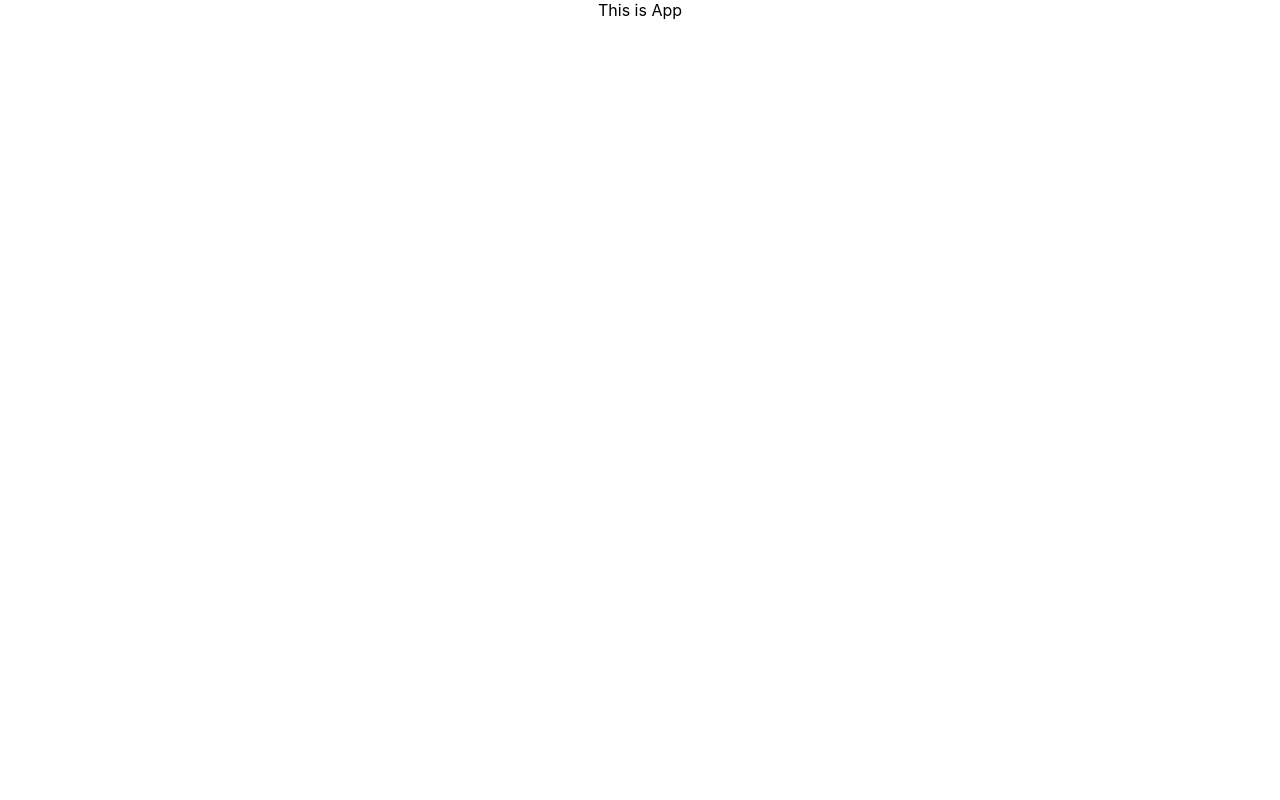
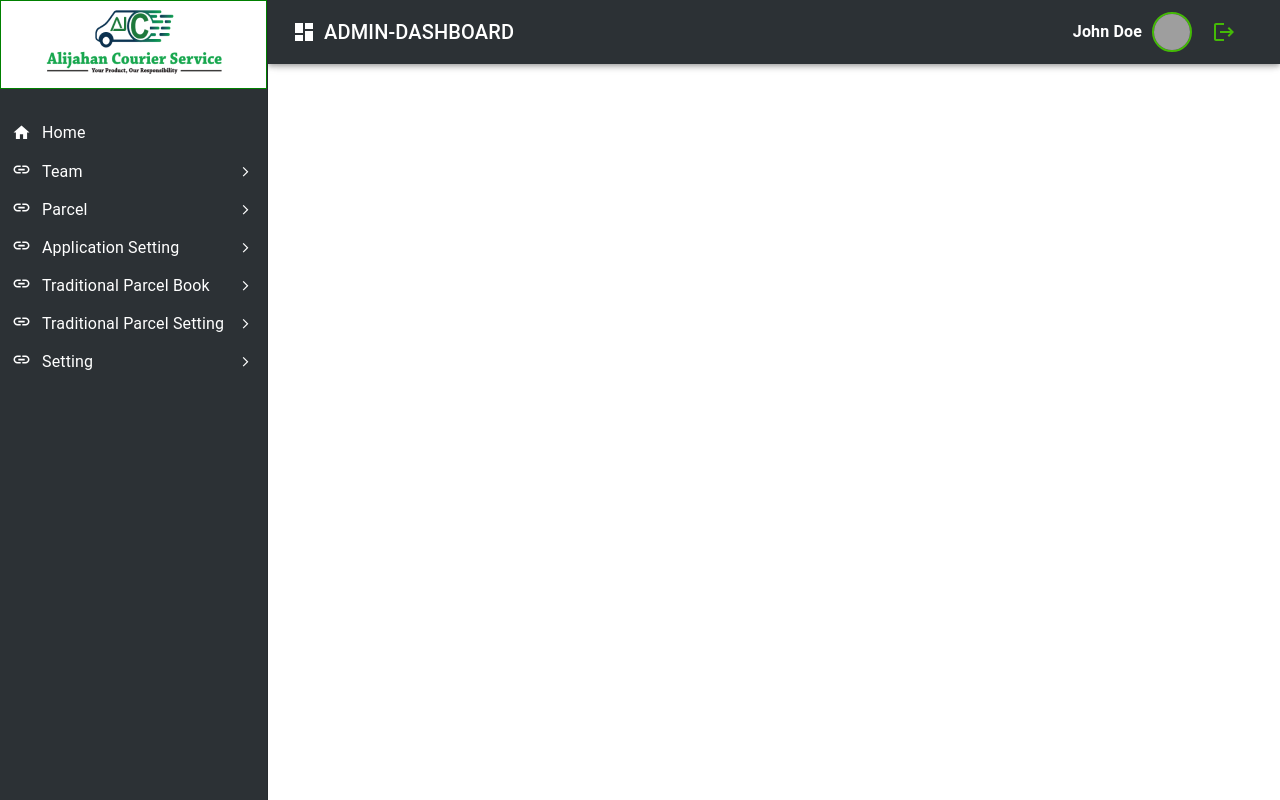
Before and after one commit to Ashraful2880/Alijahan-Courier-Client, a React (Create React App) app: page / in a window 1280 px wide. Built offline with nearby package versions, Linux system fonts and the light colour scheme; grey boxes are pictures that could not be loaded.

Commit message:
Dashboard Menu Added

```diff
--- a/src/App.css
+++ b/src/App.css
@@ -1,3 +1,167 @@
 .App {
   text-align: center;
 }
+
+:root {
+  --color1: #2c3135;
+  --color2: #1d1f20;
+  --color3: #44ba06;
+}
+
+.App {
+  text-align: center;
+}
+
+/* common classes */
+.borderColor {
+  border-color: var(--color1) !important;
+}
+
+.bgColor {
+  background-color: var(--color1) !important;
+}
+
+.textColor {
+  color: var(--color1) !important;
+}
+
+.iconBtn {
+  color: var(--color2) !important;
+  cursor: pointer;
+  width: 1.2em !important;
+  height: 1.2em !important;
+  margin: 0 5px;
+}
+
+/* //MuiInputBase// */
+.MuiInputBase-formControl::before,
+.MuiInputBase-formControl::after,
+.MuiOutlinedInput-root .MuiOutlinedInput-notchedOutline {
+  border-color: var(--color1) !important;
+}
+
+.MuiInputBase-input,
+.MuiOutlinedInput-root,
+.MuiInputLabel-root {
+  background-color: transparent !important;
+}
+
+.MuiInputLabel-shrink {
+  color: var(--color1) !important;
+}
+
+/* //dashboard// */
+.dashboard .MuiDrawer-paper {
+  background-color: var(--color1);
+}
+
+.dashboard .MuiTypography-root {
+  font-size: 1rem;
+}
+
+.dashboard .MuiListItem-root {
+  color: white;
+  padding: 4px 1px;
+}
+
+.dashboard .MuiListItem-root:hover .MuiSvgIcon-root,
+.dashboard .MuiAccordionSummary-root:hover .MuiSvgIcon-root {
+  color: var(--color3);
+}
+
+.dashboard .MuiListItem-root:hover {
+  background-color: var(--color1);
+  border-left: 4px solid var(--color3);
+}
+
+.dashboard .MuiListItemIcon-root {
+  color: white;
+  min-width: 22px !important;
+}
+
+.dashboard .MuiSvgIcon-root {
+  width: 0.8em;
+  height: 0.8em;
+  min-width: 41px;
+  color: white;
+}
+
+.dashboard .link {
+  text-decoration: none;
+  font-weight: bold;
+}
+
+.dashboard .MuiAvatar-root {
+  width: 65px;
+  height: 65px;
+}
+
+.dashboard .MuiAccordionSummary-content {
+  margin: 0 !important;
+}
+
+.dashboard .MuiAccordionSummary-root {
+  flex-direction: row !important;
+  background-color: var(--color1);
+  color: white;
+  padding: 0;
+  min-height: auto !important;
+  padding: 7px 1px;
+}
+
+.dashboard .MuiAccordionSummary-root:hover {
+  background-color: var(--color1);
+  border-left: 4px solid var(--color3);
+}
+
+.dashboard .MuiAccordionDetails-root {
+  padding: 0;
+}
+
+.dashboard .MuiList-root {
+  background-color: var(--color2);
+}
+
+.activeButton {
+  background-color: var(--color1);
+  border-left: 4px solid var(--color3);
+}
+
+.button {
+  background-color: var(--color1) !important;
+  color: transparent !important;
+  color: white !important;
+}
+
+.button:hover {
+  background-color: white !important;
+  color: var(--color1) !important;
+}
+
+/*  Scrollbar style */
+::-webkit-scrollbar {
+  width: 5px;
+}
+
+::-webkit-scrollbar-thumb {
+  background: var(--color3) !important;
+}
+
+/* logout button */
+.logout .MuiSvgIcon-root {
+  color: var(--color3) !important;
+}
+
+.logout .MuiButton-root:hover {
+  color: white !important;
+  background-color: var(--color3);
+}
+
+.logout .MuiButton-root:hover .MuiSvgIcon-root {
+  color: white !important;
+}
+
+/* Table */
+.table .MuiButtonBase-root {
+  color: var(--color1) !important;
+}
--- a/src/App.js
+++ b/src/App.js
@@ -1,9 +1,22 @@
+import { BrowserRouter, Route, Routes } from 'react-router-dom';
 import './App.css';
+import Dashboard from './Component/Dashboard/Dashboard';
+import Login from './Component/Login/Login';
+import ResetPassword from './Component/ResetPassword/ResetPassword';
+import Signup from './Component/Signup/Signup';
 
 function App() {
   return (
     <div className="App">
-      This is App
+      <BrowserRouter>
+        <Routes>
+          <Route path='/' element={<Dashboard />} />
+          <Route path='/register' element={<Signup />} />
+          <Route path='/login' element={<Login />} />
+          <Route path='/resetPassword' element={<ResetPassword />} />
+          <Route path="/dashboard/*" element={<Dashboard />} />
+        </Routes>
+      </BrowserRouter>
     </div>
   );
 }
--- a/src/Component/Dashboard/Dashboard.js
+++ b/src/Component/Dashboard/Dashboard.js
@@ -25,7 +25,8 @@ import MuiAccordionSummary from "@mui/material/AccordionSummary";
 import MuiAccordionDetails from "@mui/material/AccordionDetails";
 import LogoutIcon from "@mui/icons-material/Logout";
 import { signOut } from "firebase/auth";
-import auth from "../FirebaseAuth/firebase.config";
+import auth from "../../FirebaseAuth/firebase.config";
+import logo from "../../Assets/Image/logo.png";
 
 const drawerWidth = 268;
 
@@ -76,17 +77,9 @@ function Dashboard(props) {
 	};
 	const drawer = (
 		<Box className='dashboard'>
-			<Typography
-				variant='h6'
-				sx={{
-					py: 1,
-					backgroundColor: "#44ba06",
-					color: "white",
-					width: "100%",
-					fontWeight: "bold",
-				}}>
-				LOGO HERE
-			</Typography>
+			<Box sx={{ padding: "2px 0px 0px 0px", backgroundColor: "#fff", border: "1px solid green" }}>
+				<img src={logo} alt="Main Logo" />
+			</Box>
 			<Box
 				sx={{
 					display: "flex",
@@ -94,19 +87,7 @@ function Dashboard(props) {
 					alignItems: "center",
 					py: 1.5,
 				}}>
-				<Avatar
-					sx={{ border: "2px solid #44ba06", mb: 0.7 }}
-					alt=''
-					src='https://expertphotography.b-cdn.net/wp-content/uploads/2020/08/social-media-profile-photos-3.jpg'
-				/>
-				<Typography variant='h5' style={{ color: "white" }}>
-					John Doe
-				</Typography>
-				<Typography style={{ color: "#44ba06", fontWeight: "bold" }}>
-					Admin
-				</Typography>
 			</Box>
-
 			<Link className='link' to=''>
 				<ListItem
 					button
@@ -114,7 +95,7 @@ function Dashboard(props) {
 					<ListItemIcon className='listItemIcon'>
 						<HomeIcon />
 					</ListItemIcon>
-					<ListItemText primary={"Dashboard"} />
+					<ListItemText primary={"Home"} />
 				</ListItem>
 			</Link>
 			<Accordion
@@ -124,115 +105,314 @@ function Dashboard(props) {
 					<ListItemIcon className='listItemIcon'>
 						<LinkIcon />
 					</ListItemIcon>
-					<Typography>Common Settings</Typography>
+					<Typography>Team</Typography>
 				</AccordionSummary>
 				<AccordionDetails>
 					<List>
-						<Link className='link' to='CompanyWings'>
+						<Link className='link' to='branch'>
 							<ListItem
 								button
 								className={
-									location?.pathname === "/CompanyWings" && "activeButton"
+									location?.pathname === "/branch" && "activeButton"
 								}>
 								<ListItemIcon className='listItemIcon'>
 									<LinkIcon />
 								</ListItemIcon>
-								<ListItemText primary={"Company Wings"} />
+								<ListItemText primary={"Branch"} />
 							</ListItem>
 						</Link>
-						<Link className='link' to='CompanyBranch'>
+						<Link className='link' to='branchUser'>
 							<ListItem
 								button
 								className={
-									location?.pathname === "/CompanyBranch" && "activeButton"
+									location?.pathname === "/branchUser" && "activeButton"
 								}>
 								<ListItemIcon className='listItemIcon'>
 									<LinkIcon />
 								</ListItemIcon>
-								<ListItemText primary={"Company Branch Office"} />
+								<ListItemText primary={"Branch User"} />
 							</ListItem>
 						</Link>
 						<Link className='link' to='Departments'>
 							<ListItem
 								button
 								className={
-									location?.pathname === "/Departments" && "activeButton"
+									location?.pathname === "/merchant" && "activeButton"
 								}>
 								<ListItemIcon className='listItemIcon'>
 									<LinkIcon />
 								</ListItemIcon>
-								<ListItemText primary={"Department"} />
+								<ListItemText primary={"Merchant"} />
 							</ListItem>
 						</Link>
-						<Link className='link' to='Sections'>
+						<Link className='link' to='rider'>
 							<ListItem
 								button
 								className={
-									location?.pathname === "/Sections" && "activeButton"
+									location?.pathname === "/rider" && "activeButton"
 								}>
 								<ListItemIcon className='listItemIcon'>
 									<LinkIcon />
 								</ListItemIcon>
-								<ListItemText primary={"Sections"} />
+								<ListItemText primary={"Rider"} />
 							</ListItem>
 						</Link>
-						<Link className='link' to='Designations'>
+						<Link className='link' to='warehouse'>
 							<ListItem
 								button
 								className={
-									location?.pathname === "/Designations" && "activeButton"
+									location?.pathname === "/warehouse" && "activeButton"
 								}>
 								<ListItemIcon className='listItemIcon'>
 									<LinkIcon />
 								</ListItemIcon>
-								<ListItemText primary={"Designations"} />
+								<ListItemText primary={"Warehouse"} />
 							</ListItem>
 						</Link>
-						<Link className='link' to='Grades'>
+						<Link className='link' to='warehouseUser'>
 							<ListItem
 								button
-								className={location?.pathname === "/Grades" && "activeButton"}>
+								className={location?.pathname === "/warehouseUser" && "activeButton"}>
 								<ListItemIcon className='listItemIcon'>
 									<LinkIcon />
 								</ListItemIcon>
-								<ListItemText primary={"Grades"} />
+								<ListItemText primary={"Warehouse User"} />
 							</ListItem>
 						</Link>
-						<Link className='link' to='PaymentTypes'>
+					</List>
+				</AccordionDetails>
+			</Accordion>
+			<Accordion
+				expanded={expanded === "panel2"}
+				onChange={handleChange("panel2")}>
+				<AccordionSummary aria-controls='panel2d-content' id='panel2d-header'>
+					<ListItemIcon className='listItemIcon'>
+						<LinkIcon />
+					</ListItemIcon>
+					<Typography>Parcel</Typography>
+				</AccordionSummary>
+				<AccordionDetails>
+					<List>
+						<Link className='link' to='parcelList'>
 							<ListItem
 								button
 								className={
-									location?.pathname === "/PaymentTypes" && "activeButton"
+									location?.pathname === "/parcelList" && "activeButton"
 								}>
 								<ListItemIcon className='listItemIcon'>
 									<LinkIcon />
 								</ListItemIcon>
-								<ListItemText primary={"Salary Payment Types"} />
+								<ListItemText primary={"Parcel List"} />
 							</ListItem>
 						</Link>
-						<Link className='link' to='Schedules'>
+					</List>
+				</AccordionDetails>
+			</Accordion>
+			<Accordion
+				expanded={expanded === "panel3"}
+				onChange={handleChange("panel3")}>
+				<AccordionSummary aria-controls='panel3d-content' id='panel3d-header'>
+					<ListItemIcon className='listItemIcon'>
+						<LinkIcon />
+					</ListItemIcon>
+					<Typography>Application Setting</Typography>
+				</AccordionSummary>
+				<AccordionDetails>
+					<List>
+						<Link className='link' to='weightPackage'>
 							<ListItem
 								button
 								className={
-									location?.pathname === "/Schedules" && "activeButton"
+									location?.pathname === "/weightPackage" && "activeButton"
 								}>
 								<ListItemIcon className='listItemIcon'>
 									<LinkIcon />
 								</ListItemIcon>
-								<ListItemText primary={"Office Time Schedules"} />
+								<ListItemText primary={"Weight Package"} />
 							</ListItem>
 						</Link>
-						<Link className='link' to='AuthorizedSignatures'>
+						<Link className='link' to='serviceArea'>
 							<ListItem
 								button
 								className={
-									location?.pathname === "/AuthorizedSignatures" &&
-									"activeButton"
+									location?.pathname === "/serviceArea" && "activeButton"
 								}>
 								<ListItemIcon className='listItemIcon'>
 									<LinkIcon />
 								</ListItemIcon>
-								<ListItemText primary={"Authorized Signatures"} />
+								<ListItemText primary={"Service Area"} />
+							</ListItem>
+						</Link>
+						<Link className='link' to='serviceAreaSetting'>
+							<ListItem
+								button
+								className={
+									location?.pathname === "/serviceAreaSetting" && "activeButton"
+								}>
+								<ListItemIcon className='listItemIcon'>
+									<LinkIcon />
+								</ListItemIcon>
+								<ListItemText primary={"Service Area Setting"} />
+							</ListItem>
+						</Link>
+						<Link className='link' to='district'>
+							<ListItem
+								button
+								className={
+									location?.pathname === "/district" && "activeButton"
+								}>
+								<ListItemIcon className='listItemIcon'>
+									<LinkIcon />
+								</ListItemIcon>
+								<ListItemText primary={"District"} />
+							</ListItem>
+						</Link>
+						<Link className='link' to='upazila'>
+							<ListItem
+								button
+								className={
+									location?.pathname === "/upazila" && "activeButton"
+								}>
+								<ListItemIcon className='listItemIcon'>
+									<LinkIcon />
+								</ListItemIcon>
+								<ListItemText primary={"Thana/Upazila"} />
+							</ListItem>
+						</Link>
+						<Link className='link' to='area'>
+							<ListItem
+								button
+								className={location?.pathname === "/area" && "activeButton"}>
+								<ListItemIcon className='listItemIcon'>
+									<LinkIcon />
+								</ListItemIcon>
+								<ListItemText primary={"Area"} />
+							</ListItem>
+						</Link>
+					</List>
+				</AccordionDetails>
+			</Accordion>
+			<Accordion
+				expanded={expanded === "panel4"}
+				onChange={handleChange("panel4")}>
+				<AccordionSummary aria-controls='panel4d-content' id='panel4d-header'>
+					<ListItemIcon className='listItemIcon'>
+						<LinkIcon />
+					</ListItemIcon>
+					<Typography>Traditional Parcel Book</Typography>
+				</AccordionSummary>
+				<AccordionDetails>
+					<List>
+						<Link className='link' to='bookingParcelList'>
+							<ListItem
+								button
+								className={
+									location?.pathname === "/bookingParcelList" && "activeButton"
+								}>
+								<ListItemIcon className='listItemIcon'>
+									<LinkIcon />
+								</ListItemIcon>
+								<ListItemText primary={"Booking Parcel List"} />
+							</ListItem>
+						</Link>
+					</List>
+				</AccordionDetails>
+			</Accordion>
+			<Accordion
+				expanded={expanded === "panel5"}
+				onChange={handleChange("panel5")}>
+				<AccordionSummary aria-controls='panel5d-content' id='panel5d-header'>
+					<ListItemIcon className='listItemIcon'>
+						<LinkIcon />
+					</ListItemIcon>
+					<Typography>Traditional Parcel Setting</Typography>
+				</AccordionSummary>
+				<AccordionDetails>
+					<List>
+						<Link className='link' to='vehicle'>
+							<ListItem
+								button
+								className={
+									location?.pathname === "/vehicle" && "activeButton"
+								}>
+								<ListItemIcon className='listItemIcon'>
+									<LinkIcon />
+								</ListItemIcon>
+								<ListItemText primary={"Vehicle"} />
+							</ListItem>
+						</Link>
+						<Link className='link' to='itemCategory'>
+							<ListItem
+								button
+								className={
+									location?.pathname === "/itemCategory" && "activeButton"
+								}>
+								<ListItemIcon className='listItemIcon'>
+									<LinkIcon />
+								</ListItemIcon>
+								<ListItemText primary={"Item Category"} />
+							</ListItem>
+						</Link>
+						<Link className='link' to='unit'>
+							<ListItem
+								button
+								className={
+									location?.pathname === "/unit" && "activeButton"
+								}>
+								<ListItemIcon className='listItemIcon'>
+									<LinkIcon />
+								</ListItemIcon>
+								<ListItemText primary={"Unit"} />
+							</ListItem>
+						</Link>
+						<Link className='link' to='item'>
+							<ListItem
+								button
+								className={
+									location?.pathname === "/item" && "activeButton"
+								}>
+								<ListItemIcon className='listItemIcon'>
+									<LinkIcon />
+								</ListItemIcon>
+								<ListItemText primary={"Item"} />
+							</ListItem>
+						</Link>
+					</List>
+				</AccordionDetails>
+			</Accordion>
+			<Accordion
+				expanded={expanded === "panel6"}
+				onChange={handleChange("panel6")}>
+				<AccordionSummary aria-controls='panel6d-content' id='panel6d-header'>
+					<ListItemIcon className='listItemIcon'>
+						<LinkIcon />
+					</ListItemIcon>
+					<Typography>Setting</Typography>
+				</AccordionSummary>
+				<AccordionDetails>
+					<List>
+						<Link className='link' to='adminUser'>
+							<ListItem
+								button
+								className={
+									location?.pathname === "/adminUser" && "activeButton"
+								}>
+								<ListItemIcon className='listItemIcon'>
+									<LinkIcon />
+								</ListItemIcon>
+								<ListItemText primary={"Admin User"} />
+							</ListItem>
+						</Link>
+						<Link className='link' to='application'>
+							<ListItem
+								button
+								className={
+									location?.pathname === "/application" && "activeButton"
+								}>
+								<ListItemIcon className='listItemIcon'>
+									<LinkIcon />
+								</ListItemIcon>
+								<ListItemText primary={"Application"} />
 							</ListItem>
 						</Link>
 					</List>
@@ -266,7 +446,19 @@ function Dashboard(props) {
 					</IconButton>
 					<Box display='flex' sx={{ flexGrow: 1, alignItems: "center" }}>
 						<DashboardIcon sx={{ mr: 1 }} />
-						<Typography variant='h6'>DASHBOARD</Typography>
+						<Typography variant='h6'>ADMIN-DASHBOARD</Typography>
+					</Box>
+					<Box>
+						<Typography variant='p' style={{ color: "white", fontWeight: "bold", margin: "0px 10px" }}>
+							John Doe
+						</Typography>
+					</Box>
+					<Box>
+						<Avatar
+							sx={{ border: "2px solid #44ba06", }}
+							alt=''
+							src='https://expertphotography.b-cdn.net/wp-content/uploads/2020/08/social-media-profile-photos-3.jpg'
+						/>
 					</Box>
 					<Box className='logout'>
 						<Button onClick={() => signOut(auth)}>
--- /dev/null
+++ b/src/Component/Login/Login.js
@@ -0,0 +1,11 @@
+import React from 'react';
+
+const Login = () => {
+    return (
+        <div>
+            <h2>This is Login Page</h2>
+        </div>
+    );
+};
+
+export default Login;
--- /dev/null
+++ b/src/Component/ResetPassword/ResetPassword.js
@@ -0,0 +1,11 @@
+import React from 'react';
+
+const ResetPassword = () => {
+    return (
+        <div>
+            <h2>This is Reset Password Page</h2>
+        </div>
+    );
+};
+
+export default ResetPassword;
--- /dev/null
+++ b/src/Component/Signup/Signup.js
@@ -0,0 +1,11 @@
+import React from 'react';
+
+const Signup = () => {
+    return (
+        <div>
+            <h2>This is Sign up Page</h2>
+        </div>
+    );
+};
+
+export default Signup;
```
Also changed, not shown: src/Component/Dashboard/DashboardHome/DashboardHome.js (added, +11 -0 lines), src/Component/Dashboard/Dashboard.css (added).
